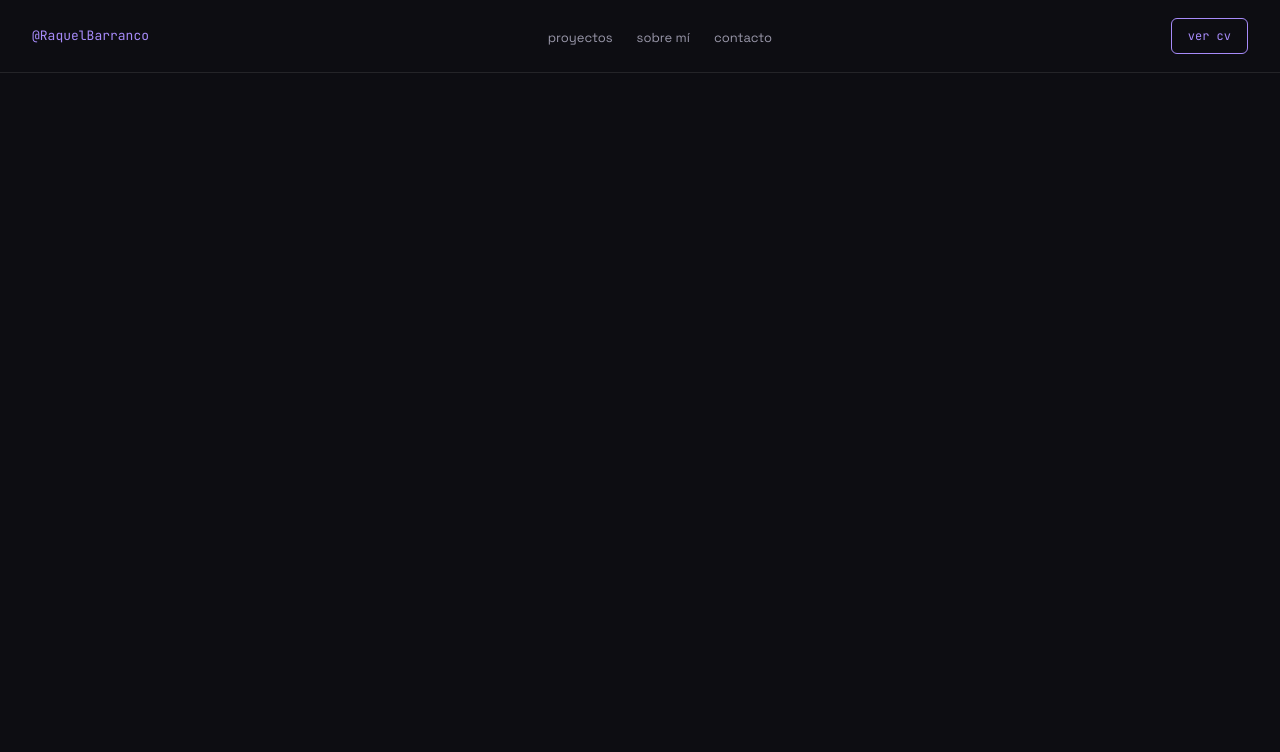
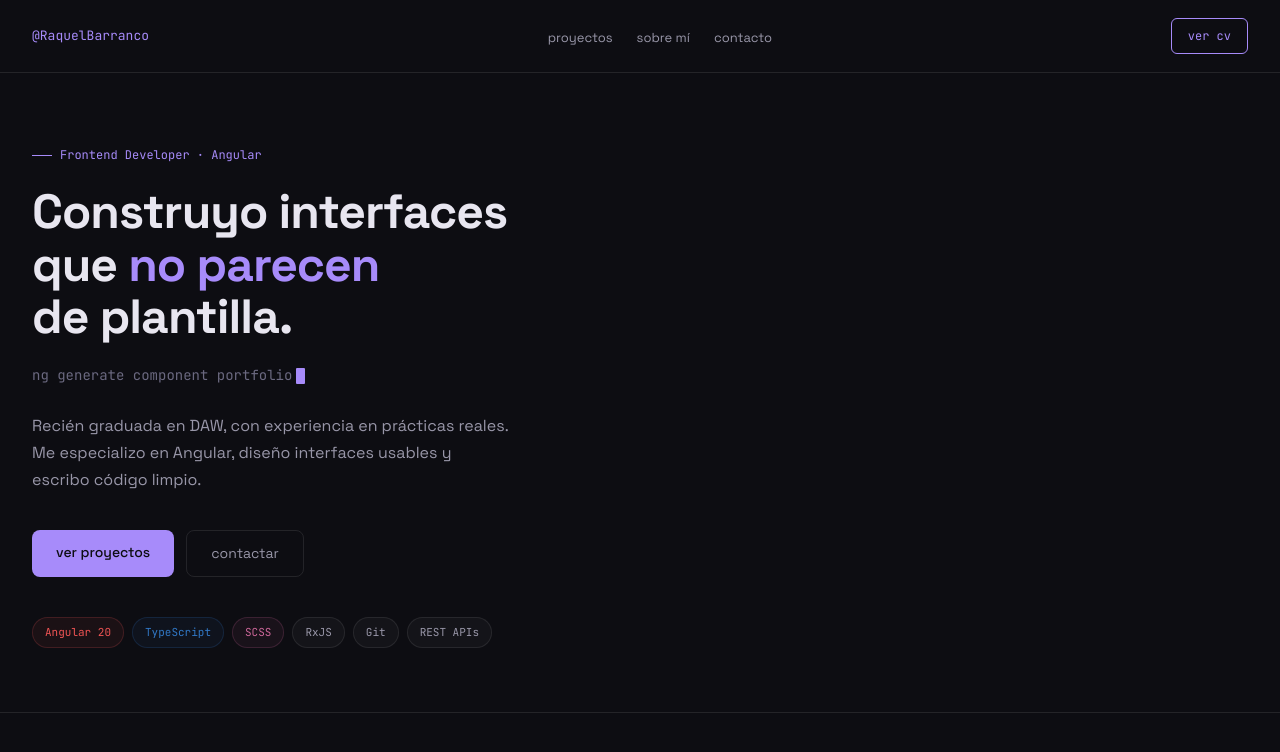
Before and after one commit to rakelBarranco/dev.portfolio, an Angular app: page / in a window 1280 px wide. Shown: the top 752 px of the page. Built offline with nearby package versions, Linux system fonts and the light colour scheme.

Commit message:
feat: add hero component with typewriter effect

```diff
--- a/src/app/app.routes.ts
+++ b/src/app/app.routes.ts
@@ -1,3 +1,18 @@
 import { Routes } from '@angular/router';
 
-export const routes: Routes = [];
+export const routes: Routes = [
+  {
+    path: '',
+    loadComponent: () =>
+      import('./features/home/home')
+  },
+  {
+    path: 'projects/:id',
+    loadComponent: () =>
+      import('./features/projects/project-detail/project-detail')
+  },
+  {
+    path: '**',
+    redirectTo: ''
+  }
+];
--- a/src/app/features/hero/hero.html
+++ b/src/app/features/hero/hero.html
@@ -1 +1,33 @@
-<p>hero works!</p>
+<section class="hero">
+  <div class="hero__eyebrow">Frontend Developer · Angular</div>
+
+  <h1 class="hero__title">
+    Construyo interfaces<br>
+    que <span class="hero__accent">no parecen</span><br>
+    de plantilla.
+  </h1>
+
+  <p class="hero__subtitle">
+    <span>{{ typedText }}</span>
+    <span class="hero__cursor"></span>
+  </p>
+
+  <p class="hero__desc">
+    Recién graduada en DAW, con experiencia en prácticas reales.
+    Me especializo en Angular, diseño interfaces usables y escribo código limpio.
+  </p>
+
+  <div class="hero__actions">
+    <a class="btn-primary" href="#projects">ver proyectos</a>
+    <a class="btn-ghost" href="#contact">contactar</a>
+  </div>
+
+  <div class="hero__pills">
+    <span class="pill pill--angular">Angular 20</span>
+    <span class="pill pill--ts">TypeScript</span>
+    <span class="pill pill--scss">SCSS</span>
+    <span class="pill">RxJS</span>
+    <span class="pill">Git</span>
+    <span class="pill">REST APIs</span>
+  </div>
+</section>
--- a/src/app/features/hero/hero.scss
+++ b/src/app/features/hero/hero.scss
@@ -0,0 +1,125 @@
+.hero {
+  padding: 72px 32px 64px;
+  border-bottom: 0.5px solid var(--color-border);
+
+  &__eyebrow {
+    font-family: var(--font-mono);
+    font-size: 12px;
+    color: var(--color-accent);
+    margin-bottom: 20px;
+    display: flex;
+    align-items: center;
+    gap: 8px;
+
+    &::before {
+      content: '';
+      display: inline-block;
+      width: 20px;
+      height: 0.5px;
+      background: var(--color-accent);
+    }
+  }
+
+  &__title {
+    font-size: 48px;
+    font-weight: 700;
+    line-height: 1.1;
+    letter-spacing: -0.02em;
+    margin-bottom: 20px;
+  }
+
+  &__accent {
+    color: var(--color-accent);
+  }
+
+  &__subtitle {
+    font-family: var(--font-mono);
+    font-size: 14px;
+    color: var(--color-text-muted);
+    margin-bottom: 24px;
+    display: flex;
+    align-items: center;
+    gap: 4px;
+  }
+
+  &__cursor {
+    display: inline-block;
+    width: 9px;
+    height: 16px;
+    background: var(--color-accent);
+    animation: blink 1s step-end infinite;
+    vertical-align: -3px;
+    border-radius: 1px;
+  }
+
+  &__desc {
+    font-size: 16px;
+    color: var(--color-text-secondary);
+    max-width: 480px;
+    line-height: 1.7;
+    margin-bottom: 36px;
+  }
+
+  &__actions {
+    display: flex;
+    gap: 12px;
+    margin-bottom: 40px;
+  }
+
+  &__pills {
+    display: flex;
+    gap: 8px;
+    flex-wrap: wrap;
+  }
+}
+
+.btn-primary {
+  background: var(--color-accent);
+  color: var(--color-bg);
+  border: none;
+  padding: 11px 24px;
+  border-radius: 8px;
+  font-family: var(--font-sans);
+  font-size: 14px;
+  font-weight: 500;
+  cursor: pointer;
+  transition: opacity 0.2s;
+
+  &:hover { opacity: 0.85; }
+}
+
+.btn-ghost {
+  background: transparent;
+  color: var(--color-text-secondary);
+  border: 0.5px solid var(--color-border);
+  padding: 11px 24px;
+  border-radius: 8px;
+  font-family: var(--font-sans);
+  font-size: 14px;
+  cursor: pointer;
+  transition: border-color 0.2s, color 0.2s;
+
+  &:hover {
+    border-color: var(--color-text-secondary);
+    color: var(--color-text-primary);
+  }
+}
+
+.pill {
+  font-family: var(--font-mono);
+  font-size: 11px;
+  background: #ffffff08;
+  border: 0.5px solid #ffffff15;
+  color: var(--color-text-secondary);
+  padding: 5px 12px;
+  border-radius: 99px;
+
+  &--angular { color: #f05454; border-color: #f0545430; background: #f0545410; }
+  &--ts { color: #3178c6; border-color: #3178c630; background: #3178c610; }
+  &--scss { color: #cd6799; border-color: #cd679930; background: #cd679910; }
+}
+
+@keyframes blink {
+  0%, 100% { opacity: 1; }
+  50% { opacity: 0; }
+}
--- a/src/app/features/hero/hero.ts
+++ b/src/app/features/hero/hero.ts
@@ -1,4 +1,4 @@
-import { Component } from '@angular/core';
+import {Component, OnDestroy, OnInit} from '@angular/core';
 
 @Component({
   selector: 'app-hero',
@@ -6,6 +6,24 @@ import { Component } from '@angular/core';
   templateUrl: './hero.html',
   styleUrl: './hero.scss',
 })
-export class Hero {
+export default class HeroComponent implements OnInit, OnDestroy {
+  typedText = '';
+  private fullText = 'ng generate component portfolio';
+  private index = 0;
+  private interval: any;
 
+  ngOnInit() {
+    this.interval = setInterval(() => {
+      if (this.index < this.fullText.length) {
+        this.typedText += this.fullText[this.index];
+        this.index++;
+      } else {
+        clearInterval(this.interval);
+      }
+    }, 60);
+  }
+
+  ngOnDestroy() {
+    clearInterval(this.interval);
+  }
 }
--- /dev/null
+++ b/src/app/features/home/home.html
@@ -0,0 +1 @@
+<app-hero />
--- /dev/null
+++ b/src/app/features/home/home.ts
@@ -0,0 +1,14 @@
+import { Component } from '@angular/core';
+import HeroComponent from '../hero/hero';
+
+@Component({
+  selector: 'app-home',
+  imports: [
+    HeroComponent
+  ],
+  templateUrl: './home.html',
+  styleUrl: './home.scss',
+})
+export default class HomeComponent {
+
+}
--- /dev/null
+++ b/src/app/features/projects/project-detail/project-detail.html
@@ -0,0 +1 @@
+<p>project-detail works!</p>
--- /dev/null
+++ b/src/app/features/projects/project-detail/project-detail.ts
@@ -0,0 +1,11 @@
+import { Component } from '@angular/core';
+
+@Component({
+  selector: 'app-project-detail',
+  imports: [],
+  templateUrl: './project-detail.html',
+  styleUrl: './project-detail.scss',
+})
+export default class ProjectDetail {
+
+}
```
Also changed, not shown: src/app/features/home/home.scss (added), src/app/features/projects/project-detail/project-detail.scss (added), 2 other files (tests, documents, lock files or other folders).
